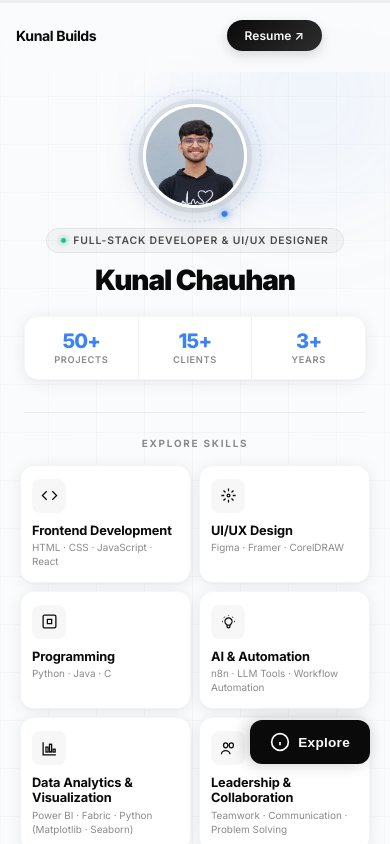
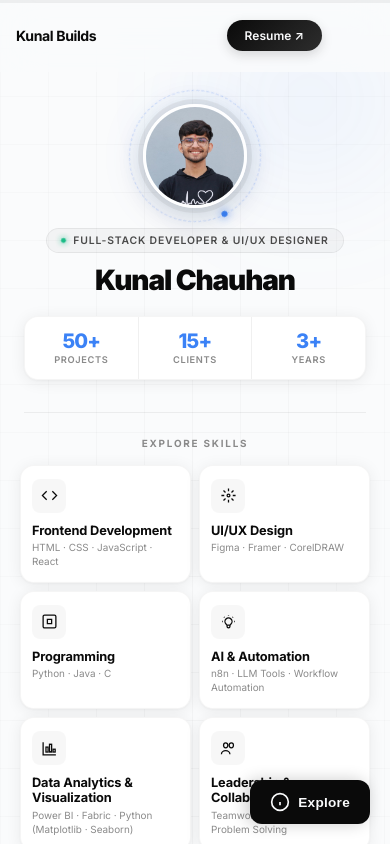
Before and after one commit to devkunal2812/kunalbuilds.me, a React (Vite) app: page / in a window 390 px wide. Shown: the top 844 px of the page. Built offline with nearby package versions, Linux system fonts and the light colour scheme.

Commit message:
mobile view of explore button

```diff
--- a/src/components/ExploreButton.module.css
+++ b/src/components/ExploreButton.module.css
@@ -43,13 +43,31 @@
 @media (max-width: 768px) {
   .exploreBtn {
     position: fixed;
-    bottom: 80px;
-    right: 20px;
+    bottom: 24px;
+    right: 24px;
     top: auto;
     transform: none;
     writing-mode: horizontal-tb;
     border-radius: 12px;
-    padding: 12px 20px;
+    padding: 14px 24px;
     flex-direction: row;
+    font-size: 0.95rem;
+  }
+
+  .exploreBtn:hover {
+    padding: 14px 24px;
   }
 }
+
+@media (max-width: 480px) {
+  .exploreBtn {
+    bottom: 20px;
+    right: 20px;
+    padding: 12px 20px;
+    font-size: 0.85rem;
+  }
+
+  .exploreBtn:hover {
+    padding: 12px 20px;
+  }
+}
```
